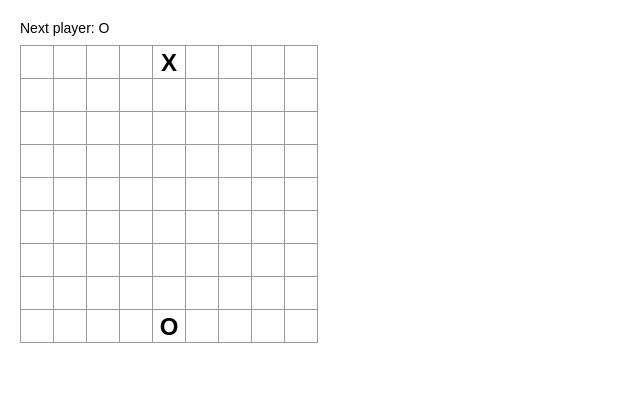
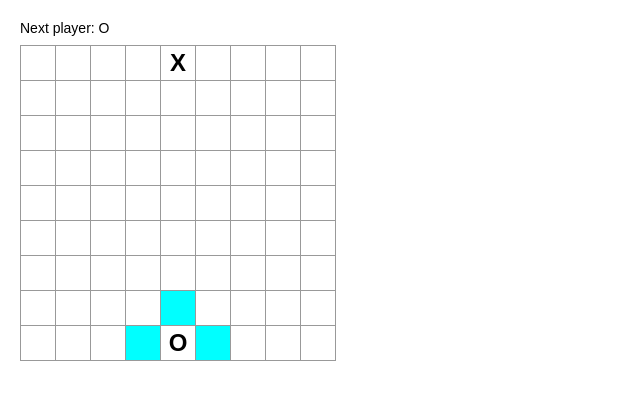
Before and after one commit to care0717/murodor, a React (Create React App) app: page / in a window 1280 px wide. Shown: the top 400 px of the page, without its empty margins (0-640 px from the left). Built offline with nearby package versions, Linux system fonts and the light colour scheme.

Commit message:
feat: Highlight where the piece can move

```diff
--- a/src/main/App.css
+++ b/src/main/App.css
@@ -32,6 +32,10 @@ ol, ul {
   width: 34px;
 }
 
+.canclick {
+  background: #00ffff;
+}
+
 .square:focus {
   outline: none;
 }
--- a/src/main/App.tsx
+++ b/src/main/App.tsx
@@ -1,20 +1,10 @@
 import * as React from "react";
 import "./App.css";
-import Board from "./Board";
+import Game from "./Game";
 
 class App extends React.Component {
   public render() {
-    return (
-      <div className="game">
-        <div className="game-board">
-          <Board />
-        </div>
-        <div className="game-info">
-          <div>{/* status */}</div>
-          <ol>{/* TODO */}</ol>
-        </div>
-      </div>
-    );
+    return <Game />;
   }
 }
 
--- a/src/main/Board.tsx
+++ b/src/main/Board.tsx
@@ -6,6 +6,8 @@ interface IState {
   xIsNext: boolean;
 }
 const boardSize = 9;
+const me = "O";
+const enemy = "X";
 
 const range = (start: number, end: number) =>
   Array.from({ length: end - start + 1 }, (v, k) => k + start);
@@ -21,7 +23,7 @@ class Board extends React.Component<{}, IState> {
     const status =
       winner != null
         ? "Winner: " + winner
-        : "Next player: " + (this.state.xIsNext ? "X" : "O");
+        : "Next player: " + (this.state.xIsNext ? enemy : me);
     const board = range(0, boardSize - 1).map(i => (
       <div className="board-row">{this.renderLow(i)}</div>
     ));
@@ -34,57 +36,73 @@ class Board extends React.Component<{}, IState> {
   }
 
   private init(): string[][] {
-    const squares = range(0, boardSize).map(_ => Array(boardSize).fill(""));
-    squares[0][4] = "X";
-    squares[boardSize - 1][4] = "O";
+    const squares = range(0, boardSize - 1).map(_ => Array(boardSize).fill(""));
+    squares[0][4] = enemy;
+    squares[boardSize - 1][4] = me;
     return squares;
   }
 
   private renderLow(n: number) {
-    console.log(this.state.squares);
     const renderSquare = (i: number, j: number) => {
       return (
         <Square
           value={this.state.squares[i][j]}
-          onClick={this.handleClick(i, j)}
+          canMove={this.getAroundMe().some(
+            list => list[0] === i && list[1] === j
+          )}
         />
       );
     };
+    console.log(this.handleClick(1, 1));
     return range(0, boardSize - 1).map(j => renderSquare(n, j));
   }
 
   private handleClick(i: number, j: number): () => void {
     const squares = this.state.squares.slice();
-    if (this.calculateWinner(squares) != null || squares[i][j] != null) {
+    if (this.isFinished(squares) || squares[i][j] !== "") {
       return () => undefined;
     }
     return () => {
       const squaresCopy = this.state.squares.slice();
-      squaresCopy[i][j] = this.state.xIsNext ? "X" : "O";
+      squaresCopy[i][j] = this.state.xIsNext ? enemy : me;
       this.setState({ squares: squaresCopy, xIsNext: !this.state.xIsNext });
     };
   }
+  private getAroundMe(): number[][] {
+    const squares = this.state.squares.slice();
+    let row: number = -1;
+    let column: number = -1;
+    for (const i of range(0, boardSize - 1)) {
+      if (squares[i].includes(me)) {
+        row = i;
+        column = squares[i].indexOf(me);
+        break;
+      }
+    }
+    const result = [];
+    if (row > 0) {
+      result.push([row - 1, column]);
+    }
+    if (column > 0) {
+      result.push([row, column - 1]);
+    }
+    if (row < boardSize - 1) {
+      result.push([row + 1, column]);
+    }
+    if (column < boardSize - 1) {
+      result.push([row, column + 1]);
+    }
+
+    return result;
+  }
+
+  private isFinished(squares: string[][]): boolean {
+    return squares[0].includes(me);
+  }
 
   private calculateWinner(squares: string[][]) {
-    const lines = [
-      [0, 1, 2],
-      [3, 4, 5],
-      [6, 7, 8],
-      [0, 3, 6],
-      [1, 4, 7],
-      [2, 5, 8],
-      [0, 4, 8],
-      [2, 4, 6]
-    ];
-    for (const line of lines) {
-      const [a, b, c] = line;
-      if (
-        squares[a] !== null &&
-        squares[a] === squares[b] &&
-        squares[a] === squares[c]
-      ) {
-        return squares[a];
-      }
+    if (this.isFinished(squares)) {
+      return me;
     }
     return null;
   }
--- /dev/null
+++ b/src/main/Game.tsx
@@ -0,0 +1,20 @@
+import * as React from "react";
+import Board from "./Board";
+
+class Game extends React.Component {
+  public render() {
+    return (
+      <div className="game">
+        <div className="game-board">
+          <Board />
+        </div>
+        <div className="game-info">
+          <div>{/* status */}</div>
+          <ol>{/* TODO */}</ol>
+        </div>
+      </div>
+    );
+  }
+}
+
+export default Game;
--- a/src/main/Square.tsx
+++ b/src/main/Square.tsx
@@ -2,16 +2,13 @@ import * as React from "react";
 
 interface IProps {
   value: string;
-  onClick: () => void;
+  canMove: boolean;
 }
 
 class Square extends React.Component<IProps, {}> {
   public render() {
-    return (
-      <button className="square" onClick={this.props.onClick}>
-        {this.props.value}
-      </button>
-    );
+    const className = this.props.canMove ? "square canclick" : "square";
+    return <div className={className}>{this.props.value}</div>;
   }
 }
 
```
